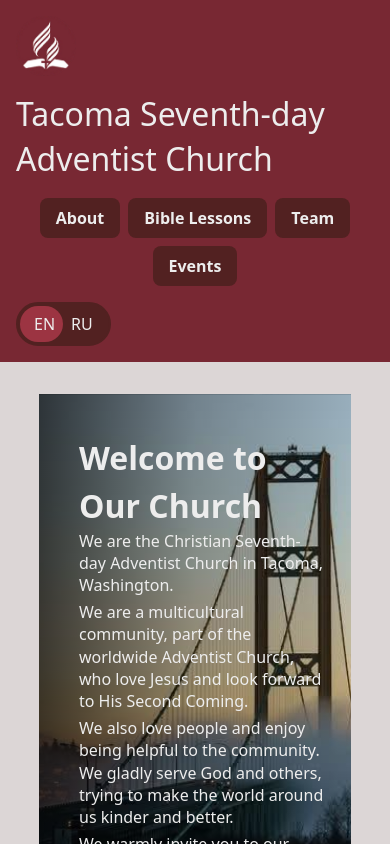
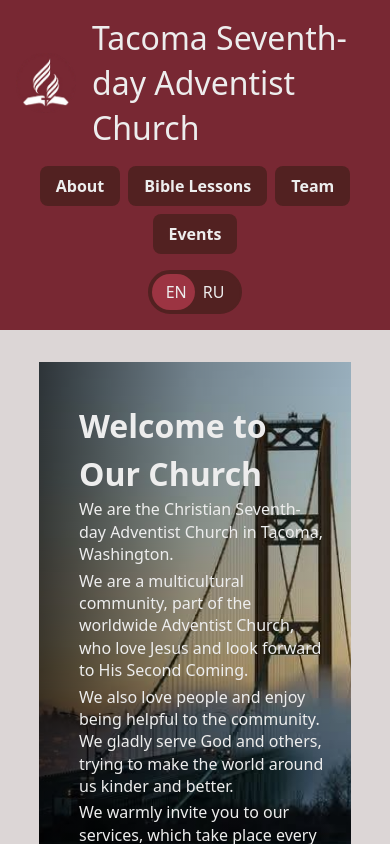
Before and after one commit to glavavlada/TacomaASDWebsite, a Next.js app in the folder my-church-site/: page / in a window 390 px wide. Shown: the top 844 px of the page. Built offline with nearby package versions, Linux system fonts and the light colour scheme; no server answers.

Commit message:
navbar mobile compatibility test

```diff
--- a/my-church-site/src/app/layout.tsx
+++ b/my-church-site/src/app/layout.tsx
@@ -14,7 +14,7 @@ export const metadata: Metadata = {
 export default function RootLayout({ children }: { children: React.ReactNode }) {
   return (
     <html lang="en">
-      <body className="min-h-screen flex flex-col bg-[var(--background)] text-[var(--textLight)] font-sans">
+      <body className="overflow-x-hidden min-h-screen flex flex-col bg-[var(--background)] text-[var(--textLight)] font-sans">
         <LanguageProvider>
         <Navbar />
 
--- a/my-church-site/src/components/Navbar.tsx
+++ b/my-church-site/src/components/Navbar.tsx
@@ -26,14 +26,15 @@ export default function Navbar() {
 				alt="Church Logo"
 				width={60}
 				height={60}
+				className="shrink-0"
 				priority
 			/>
 
-			<h1 className="text-[var(--textLight)] text-xl md:text-2xl">
+			<h1 className="min-w-0 flex-1 text-[var(--textLight)] text-xl md:text-2xl">
 				{t.navbar.title}
 			</h1>
 
-			<nav className="flex flex-wrap justify-center gap-2">
+			<nav className="flex flex-wrap justify-center gap-2 w-full md:w-auto">
 				<Link href="/" className="buttonDark">
 					{t.navbar.about}
 				</Link>
@@ -57,7 +58,7 @@ export default function Navbar() {
 				right="RU"
 				value={language === "ru"}
 				onChange={(right) => setLanguage(right ? "ru" : "en")}
-				className="mx-auto lg:ml-auto lg:mr-0"
+				className="md:w-auto mx-auto lg:ml-auto lg:mr-0"
 			/>
 
 		</header>
```
